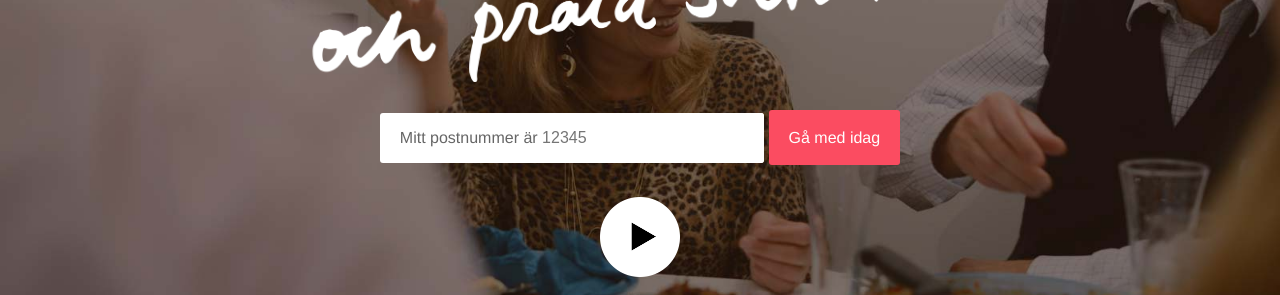
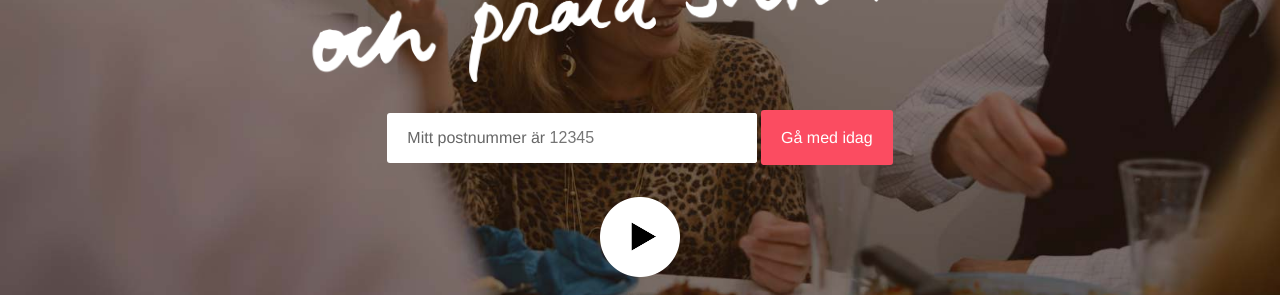
Before and after one commit to Invitationsdepartementet/test, a Jekyll site: the page built from index.html, in a window 1280 px wide. Shown: the part 411-706 px from the top of the page. Built offline with Jekyll 4.4.1, drawn with Linux system fonts in a browser that asks for light colours.

Commit message:
Smaller input

```diff
--- a/_includes/destination-dropdown.html
+++ b/_includes/destination-dropdown.html
@@ -1,6 +1,6 @@
 <div class="destination-wrapper">
   <label for="destination" class="destination-label">Jag bor i</label>
-  <input type="text" class="destination-input" name="postal_code" placeholder="12345">
+  <input type="text" size="5" class="destination-input" name="postal_code" placeholder="12345">
 </div>
 
 <a href="{{ site.url }}/signup" class="button button-primary">Gå med idag</a>
--- a/_sass/_layout.scss
+++ b/_sass/_layout.scss
@@ -237,7 +237,7 @@
   -webkit-appearance: none;
   -moz-appearance: none;
   appearance: none;
-  padding: 16px 15px 16px 0;
+  padding: 16px 0;
   font-size: inherit;
   cursor: pointer;
   border-radius: inherit;
```
